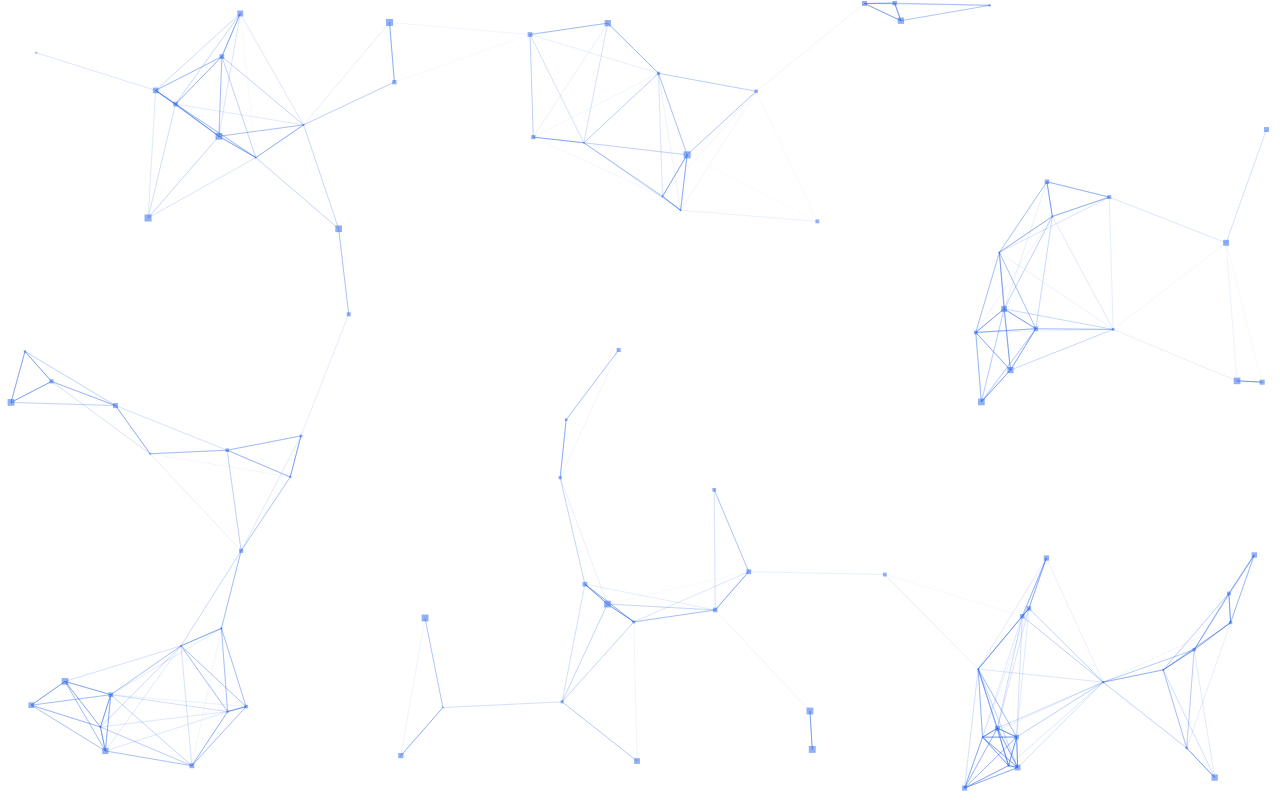
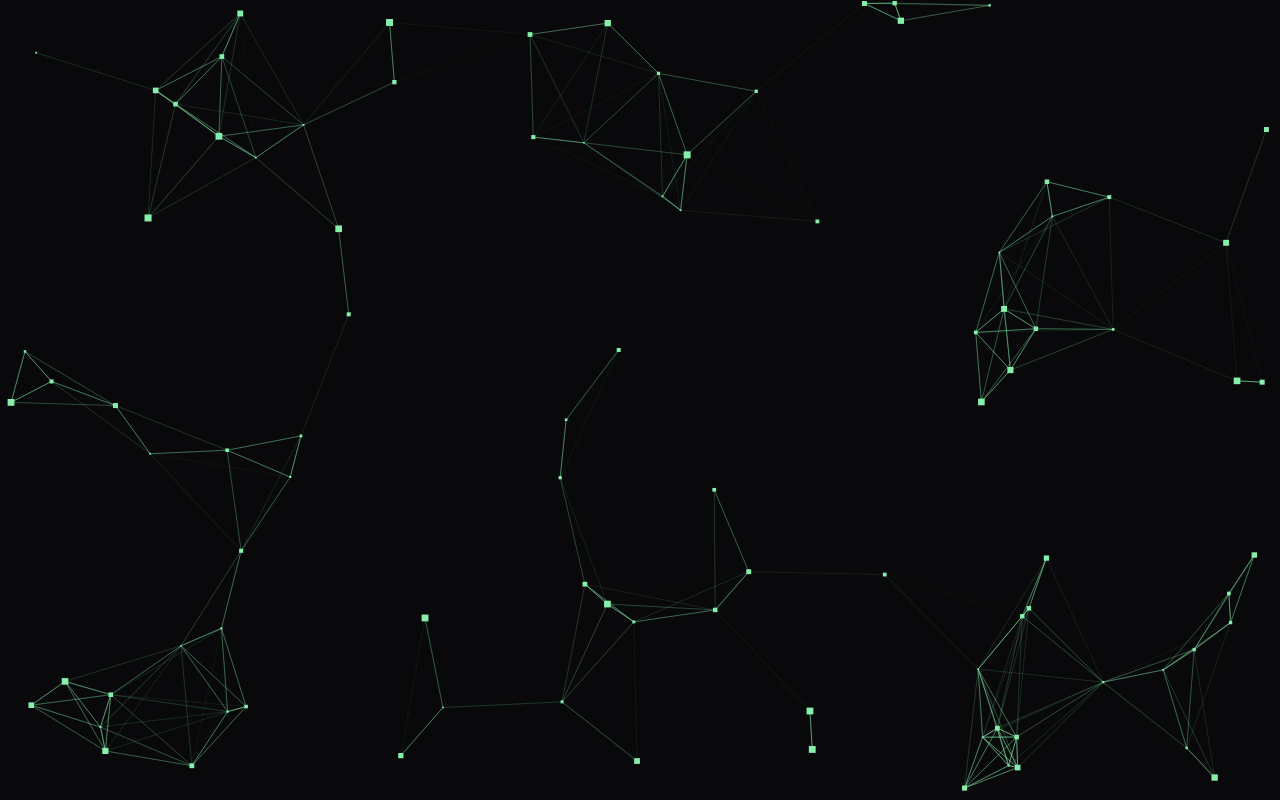
Before and after one commit to manish25Coder/My_Portfolio, a React (Create React App) app: page / in a window 1280 px wide. Built offline with nearby package versions, Linux system fonts and the light colour scheme.

Commit message:
Added defined style in utils

```diff
--- a/src/Components/Main.js
+++ b/src/Components/Main.js
@@ -28,7 +28,7 @@ function Main() {
             options={{
                 background: {
                     color: {
-                        value: "#ffffff",
+                        value: "#09090b",
                     },
                 },
                 fpsLimit: 120,
@@ -56,10 +56,10 @@ function Main() {
                 },
                 particles: {
                     color: {
-                        value: "#2563eb",
+                        value: "#86efac",
                     },
                     links: {
-                        color: "#2563eb",
+                        color: "#86efac",
                         distance: 150,
                         enable: true,
                         opacity: 0.5,
@@ -83,7 +83,7 @@ function Main() {
                         value: 80,
                     },
                     opacity: {
-                        value: 0.5,
+                        value: 1.5,
                     },
                     shape: {
                         type: "square",
--- /dev/null
+++ b/src/Utils/Style.js
@@ -0,0 +1,10 @@
+const Styles ={
+    heroHeadText:{
+        " text-violet-800 lg:text-[80px] sm:text-[60px] xs:text-[40px] text-[40px] lg:leading-[98px] mt-2",
+        heroSubText:
+        "text-violet-700 font-medium lg-text-[30px] sm:text-[26px] xs:text-[20px] text-[16px] lg:leasing-[40px]",
+
+    }
+};
+
+export {Style};
```
